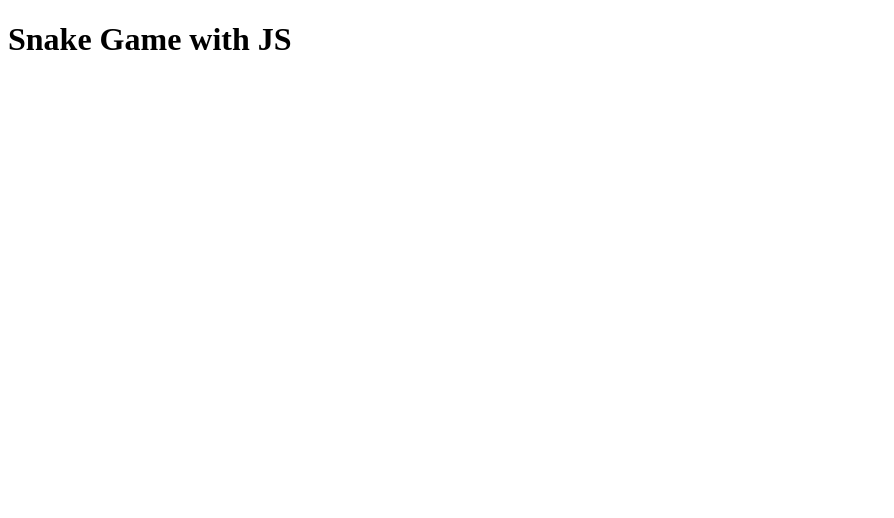
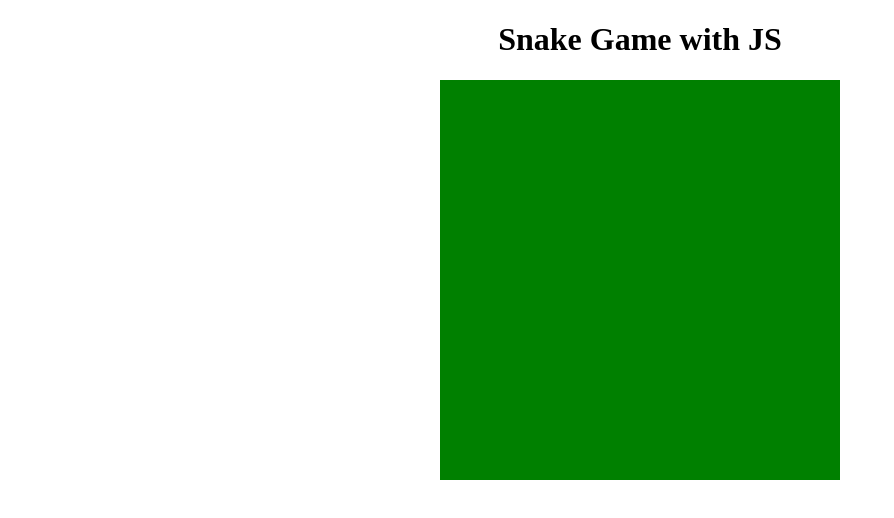
Before and after one commit to merichichyan/Hexens-task, a plain HTML site: page app/index.html in a window 1280 px wide. Shown: the whole page, without its empty margins (0-894 px from the left). Drawn offline with Linux system fonts and the light colour scheme.

Commit message:
The board was formed

```diff
--- a/app/index.html
+++ b/app/index.html
@@ -7,7 +7,7 @@
 </head>
 <body>
 <h1>Snake Game with JS</h1>
-
+<canvas id="board"></canvas>
 
 <script src="script.js"></script>
 </body>
--- a/app/script.js
+++ b/app/script.js
@@ -0,0 +1,14 @@
+let blockSize = 20;
+let total_row = 20;
+let total_col = 20;
+let board;
+let context;
+
+window.onload = function () {
+    board = document.getElementById("board");
+    board.height = total_row * blockSize;
+    board.width = total_col * blockSize;
+    context = board.getContext("2d");
+    context.fillStyle = "green";
+    context.fillRect(0, 0, board.width, board.height);
+}
--- a/app/style.css
+++ b/app/style.css
@@ -0,0 +1,3 @@
+body {
+    text-align: center;
+}
```
